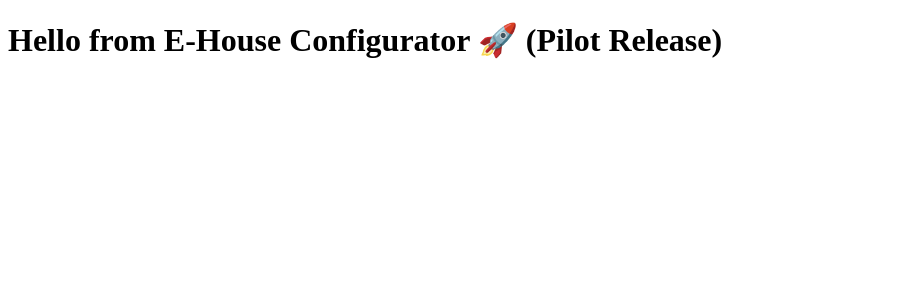
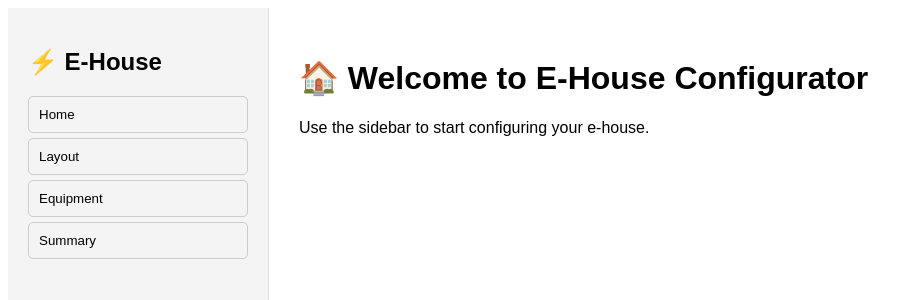
Before and after one commit to husamdroubi-cloud/e-house-configurator, a React (Vite) app: page / in a window 1280 px wide. Shown: the top 300 px of the page, without its empty margins (0-923 px from the left). Built offline with nearby package versions, Linux system fonts and the light colour scheme.

Commit message:
feat: add multi-step portal skeleton with sidebar navigation

```diff
--- a/App.jsx
+++ b/App.jsx
@@ -1,5 +1,88 @@
+import React, { useState } from "react";
 
-import React from 'react';
 export default function App() {
-  return <h1>Hello from E-House Configurator 🚀 (Pilot Release)</h1>;
+  const [step, setStep] = useState("home");
+
+  return (
+    <div style={{ display: "flex", height: "100vh", fontFamily: "Arial, sans-serif" }}>
+      {/* Sidebar */}
+      <aside
+        style={{
+          width: "220px",
+          background: "#f4f4f4",
+          padding: "20px",
+          borderRight: "1px solid #ddd",
+        }}
+      >
+        <h2>⚡ E-House</h2>
+        <nav>
+          <ul style={{ listStyle: "none", padding: 0 }}>
+            <li>
+              <button onClick={() => setStep("home")} style={navBtnStyle}>
+                Home
+              </button>
+            </li>
+            <li>
+              <button onClick={() => setStep("layout")} style={navBtnStyle}>
+                Layout
+              </button>
+            </li>
+            <li>
+              <button onClick={() => setStep("equipment")} style={navBtnStyle}>
+                Equipment
+              </button>
+            </li>
+            <li>
+              <button onClick={() => setStep("summary")} style={navBtnStyle}>
+                Summary
+              </button>
+            </li>
+          </ul>
+        </nav>
+      </aside>
+
+      {/* Main Content */}
+      <main style={{ flex: 1, padding: "30px" }}>
+        {step === "home" && (
+          <div>
+            <h1>🏠 Welcome to E-House Configurator</h1>
+            <p>Use the sidebar to start configuring your e-house.</p>
+          </div>
+        )}
+
+        {step === "layout" && (
+          <div>
+            <h1>📐 Layout Configuration</h1>
+            <p>Define the structure and layout of your E-House.</p>
+          </div>
+        )}
+
+        {step === "equipment" && (
+          <div>
+            <h1>🔌 Equipment Selection</h1>
+            <p>Choose the equipment and systems for your E-House.</p>
+          </div>
+        )}
+
+        {step === "summary" && (
+          <div>
+            <h1>📊 Summary</h1>
+            <p>Review your configuration before saving/exporting.</p>
+          </div>
+        )}
+      </main>
+    </div>
+  );
 }
+
+const navBtnStyle = {
+  display: "block",
+  width: "100%",
+  textAlign: "left",
+  padding: "10px",
+  marginBottom: "5px",
+  background: "none",
+  border: "1px solid #ccc",
+  borderRadius: "5px",
+  cursor: "pointer",
+};
```
